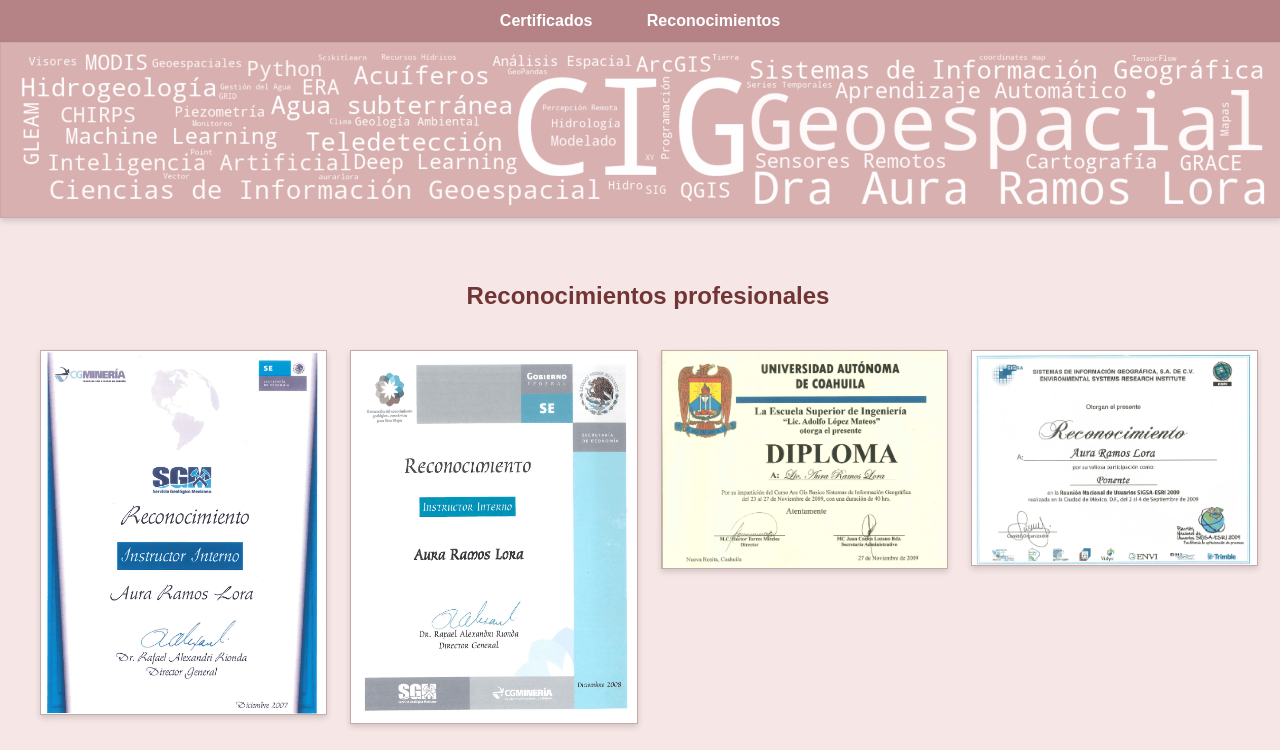
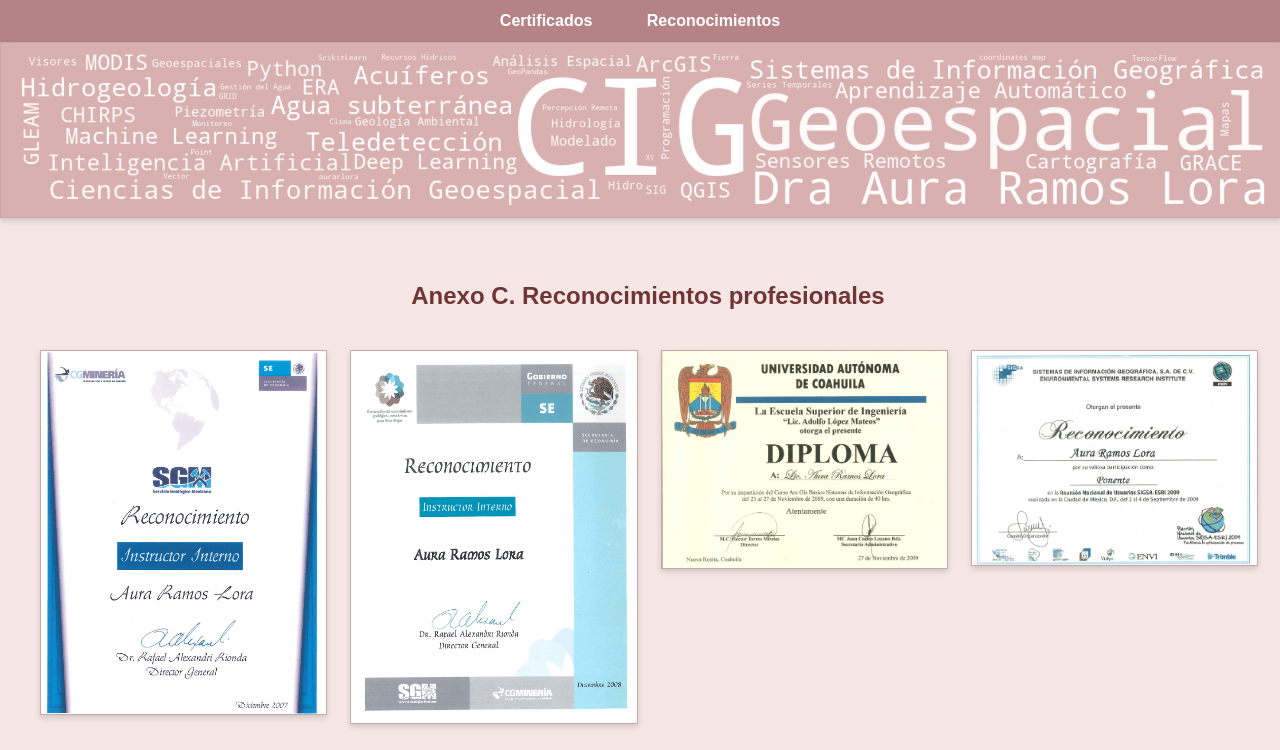
Before and after one commit to aurarlora/web_certificados, a plain HTML site: page index.html in a window 1280 px wide. Both pictures are taken after a click on the link "Reconocimientos". Shown: the top 750 px of the page. Drawn offline with Linux system fonts and the light colour scheme.

Commit message:
Change section title to include 'Anexo C.'

```diff
--- a/index.html
+++ b/index.html
@@ -171,7 +171,7 @@ margin-bottom:40px;
 
 <div id="reconocimientos" class="section">
 
-<h2>Reconocimientos profesionales</h2>
+<h2>Anexo C. Reconocimientos profesionales</h2>
 
 <div class="grid4">
 
```
